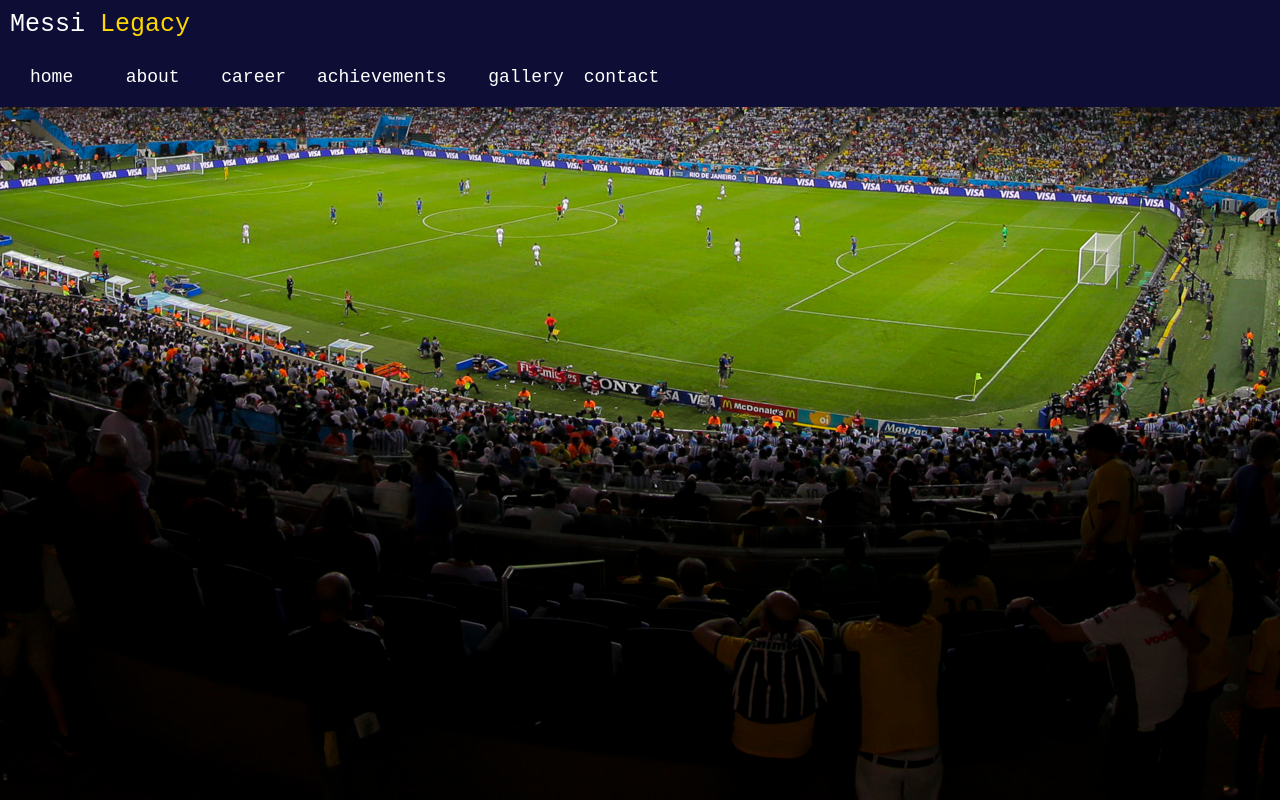
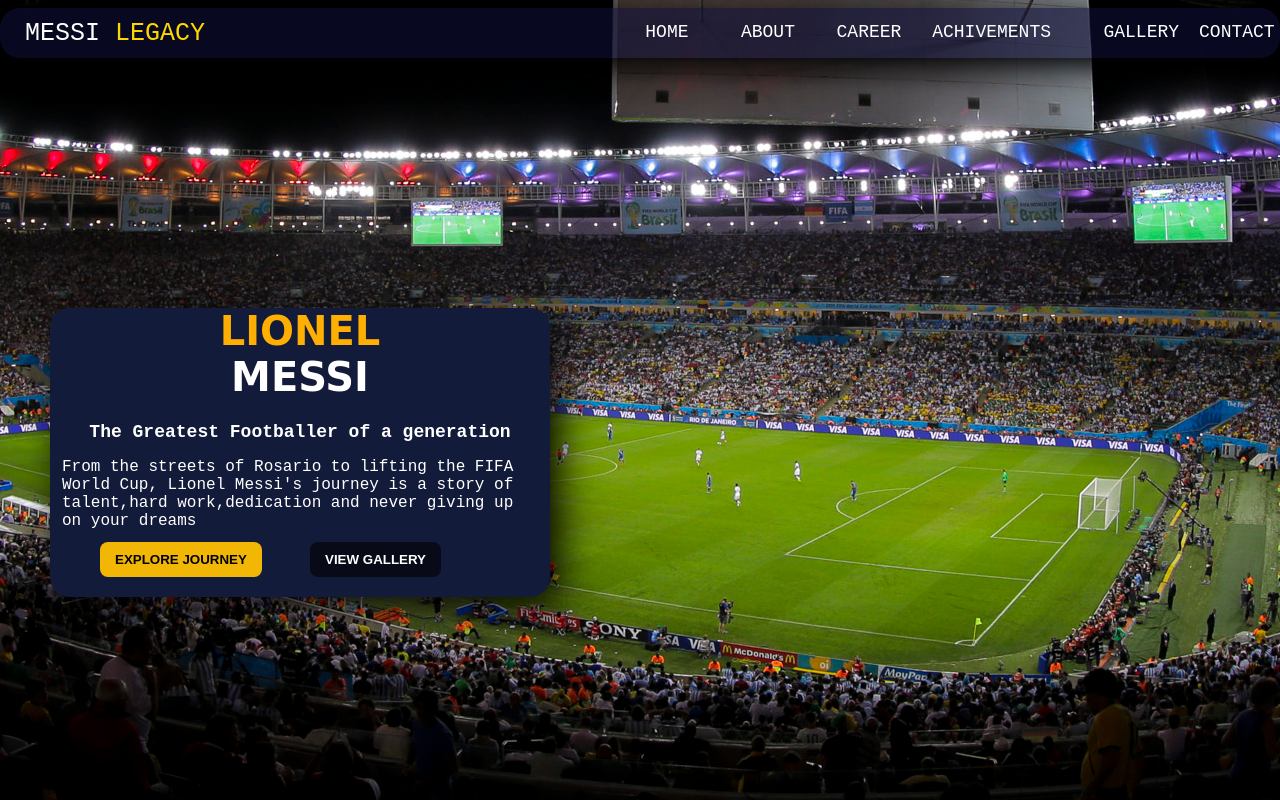
Before and after one commit to RaphelReji/Messi-Legacy, a plain HTML site: page index.html in a window 1280 px wide. Drawn offline with Linux system fonts and the light colour scheme.

Commit message:
added a card of messi including some buttons

```diff
--- a/index.html
+++ b/index.html
@@ -7,25 +7,53 @@
     <link rel="stylesheet" href="style.css">
 </head>
 <body>
-   <div class="view">
+
     <div class="nav-background">
 
-        <div class="web-name">Messi <span class="web-name-span">Legacy</span></div>
-        <nav class="nav">
+        <div class="web-name">MESSI <span class="web-name-span">LEGACY</span></div>
         <div class="nav-links">
 
-        <a href="#">home</a>
-        <a href="#">about</a>
-        <a href="#">career</a>
-        <a href="#">achievements</a>
-        <a href="#">gallery</a>
-        <a href="#">contact</a>
-        </nav>
+        <a href="#">HOME</a>
+        <a href="#">ABOUT</a>
+        <a href="#">CAREER</a>
+        <a href="#">ACHIVEMENTS</a>
+        <a href="#">GALLERY</a>
+        <a href="#">CONTACT</a>
+
+        </div>
+    </div>
+
+
+    <div>
+
+        <div class="messi-box">
+            <div class="messi-box-name">
+                LIONEL <br><span style="color: white;">MESSI</span> <br><span class="messi-box-name-span">The Greatest Footballer of a generation</span>
+            </div>
+            <div class="messi-box-text">
+                From the streets of Rosario to lifting the FIFA World Cup,
+                Lionel Messi's journey is a story of talent,hard work,dedication
+                 and never giving up on your dreams
+                </div>
+
+                <div class="messi-box-btns">
+             <div>
+                <button class="messi-box-btn1">
+                    EXPLORE JOURNEY
+                </button>
+            </div>
+
+            <div>
+                <button class="messi-box-btn2">
+                    VIEW GALLERY
+                </button>
+            </div>
         </div>
     </div>
 
 
 
     </div>
+
 </body>
 </html>
--- a/style.css
+++ b/style.css
@@ -6,23 +6,27 @@
     background-image: url(images/stadium.jpg);
     background-position: center;
     background-repeat: no-repeat;
-    background-color: rgb(2, 2, 19);
+    background-color: #0b1330;
 
 }
 
 
 .nav-background{
-    background-color: rgb(13, 13, 54);
+    background-color: rgba(13, 13, 54, 0.616);
+    box-shadow:10px 10px 30px black;
+    display: grid;
+    grid-template-columns:1fr 1fr;
+    height: 50px;
+    align-items: center;
+    border-radius: 20px;
+    margin-top: 8PX;
 }
-
 .web-name{
     color: white;
     font-family: monospace,Arial, Helvetica, sans-serif;
     font-size: 25px;
-    display: inline-block;
-    vertical-align: middle;
-    margin-right: 700px;
-    padding: 10px;
+    margin-left: 25px;
+
 }
 .web-name-span{
     color: gold;
@@ -65,3 +69,65 @@
     width: 100%;
 
 }
+
+.messi-box{
+    width: 500PX;
+    margin-top: 250px;
+    background-color:#131b3a;
+    box-shadow: 10px 10px 40px black;
+    color:white;
+    border-radius: 20px;
+    margin-left: 50px;
+}
+.messi-box-btns{
+    display: grid;
+    grid-template-columns: 1fr 1fr;
+    column-gap: 20px;
+    margin-left: 50px;
+    margin-right: 50px;
+}
+.messi-box-name{
+    color: #ffaf02;
+    font-family: cursive;
+    font-weight: bold;
+    font-size:40px;
+    text-align: center;
+
+
+}
+.messi-box-name-span{
+    font-size: 18px;
+    color: white;
+    font-family: monospace;
+
+}
+.messi-box-text{
+    font-size: 16px;
+    font-family: monospace;
+    padding: 12px;
+}
+.messi-box-btn1{
+   background-color: #F2B705;
+   border: none;
+   color: black;
+   font-weight: bold;
+   margin-bottom: 20px;
+  padding-left: 15px;
+  padding-right: 15px;
+  padding-bottom: 10px;
+  padding-top: 10px;
+  border-radius: 8px;
+
+}
+.messi-box-btn2{
+     background-color:rgba(0, 0, 0, 0.596);
+   border: none;
+   color: white;
+   font-weight: bold;
+   margin-bottom: 20px;
+  padding-left: 15px;
+  padding-right: 15px;
+  padding-bottom: 10px;
+  padding-top: 10px;
+  border-radius: 8px;
+}
```
